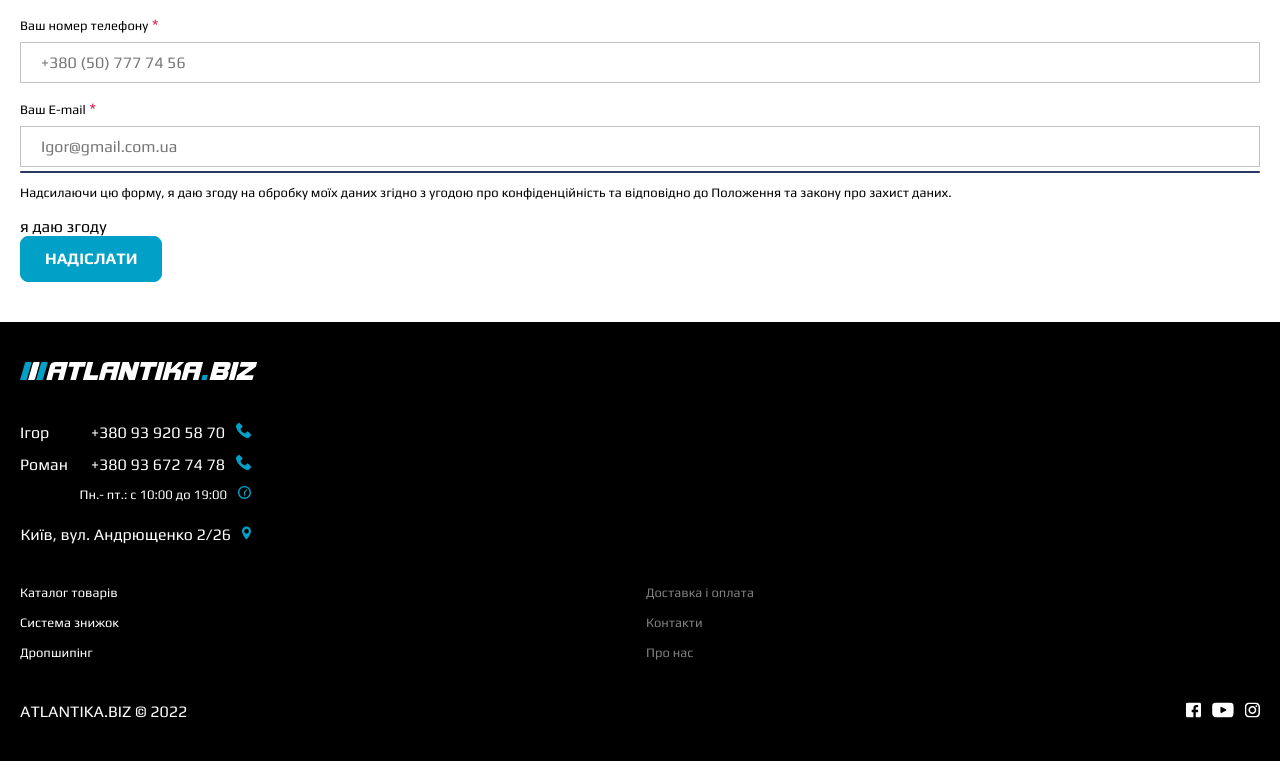
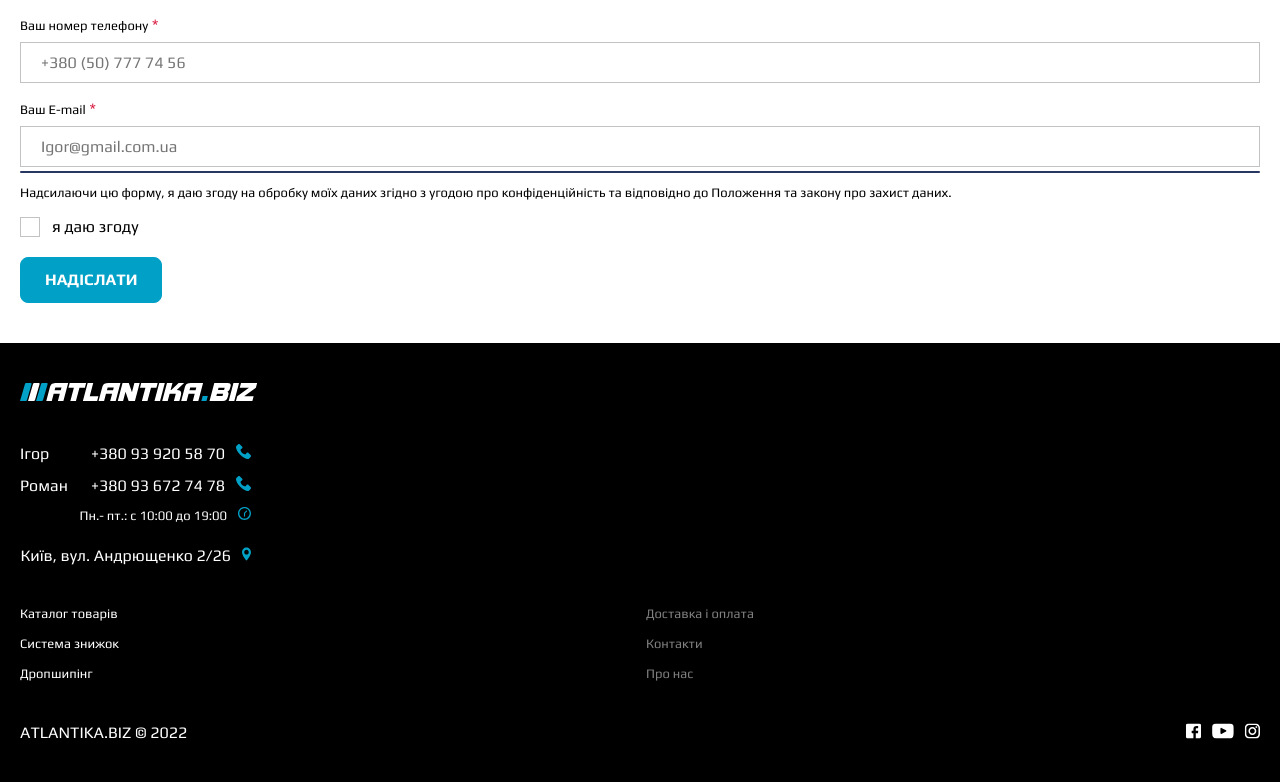
Before and after one commit to Senior322/Atlantika, a React (Create React App) app: page / in a window 1280 px wide. Shown: the part 1352-2134 px from the top of the page. Before the commit the page ends 2113 px from the top, so only its background shows below. Built offline with nearby package versions, Linux system fonts and the light colour scheme.

Commit message:
Path
Create confirm button

```diff
--- a/src/components/questionForm/QuestionForm.jsx
+++ b/src/components/questionForm/QuestionForm.jsx
@@ -75,8 +75,18 @@ export default function QuestionForm() {
               угодою про конфіденційність та відповідно до Положення та закону
               про захист даних.
             </p>
-            <p className={css.confirm}>я даю згоду</p>
-            <DefaultButton info={'надіслати'} type={'submit'} />
+            <div className={css.confirmContainer}>
+              <label className={css.confirmContainerLabel}>
+                <input type="checkbox" />
+                <div className={css.checkMark}></div>
+              </label>
+              <p className={css.confirm}>я даю згоду</p>
+            </div>
+            <DefaultButton
+              info={'надіслати'}
+              type={'submit'}
+              className={css.questionFormBtn}
+            />
           </div>
         </Form>
       </Formik>
--- a/src/components/questionForm/QuestionForm.module.scss
+++ b/src/components/questionForm/QuestionForm.module.scss
@@ -47,9 +47,41 @@
       font-size: 15px;
    }
 }
-.confirm {
+.confirmContainer {
    margin-top: 17px;
+   display: flex;
+   flex-direction: row;
    @media screen and (min-width: 1440px) {
       margin-top: 20px;
    }
 }
+.confirmContainerLabel{
+   margin-right: 12px;
+}
+.confirmContainerLabel input {
+   width: 0;
+   height: 0;
+   opacity: 0;
+   position: absolute;
+}
+.checkMark {
+   height: 20px;
+   width: 20px;
+   border: 1px solid var(--half-gray);
+   position: relative;
+
+}
+.confirmContainerLabel input:checked ~ .checkMark::before {
+   content: "";
+   position: absolute;
+   width: 10px;
+   height: 10px;
+   border-radius: 50%;
+   top: 50%;
+   left: 50%;
+   background-color: var(--blue);
+   transform: translate(-50%, -50%);
+}
+.questionFormBtn {
+   margin-top: 20px;
+}
```
